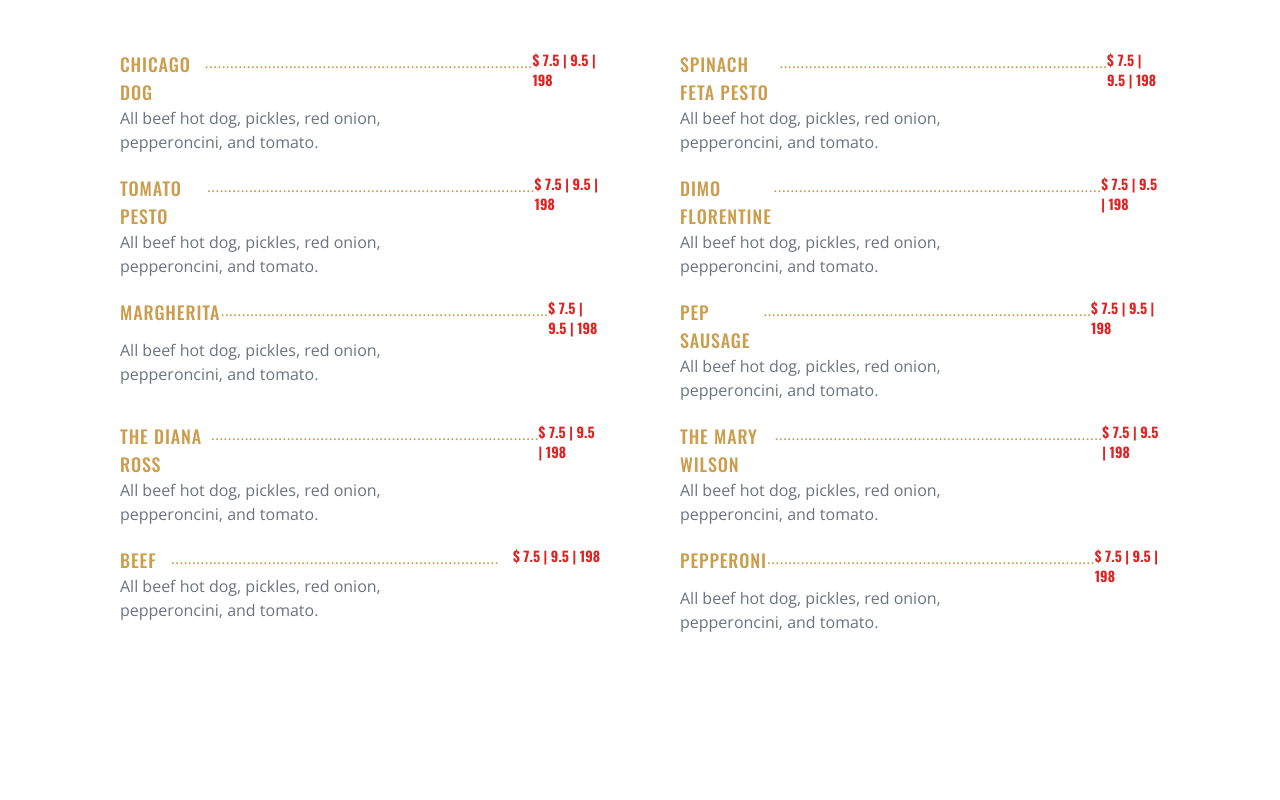
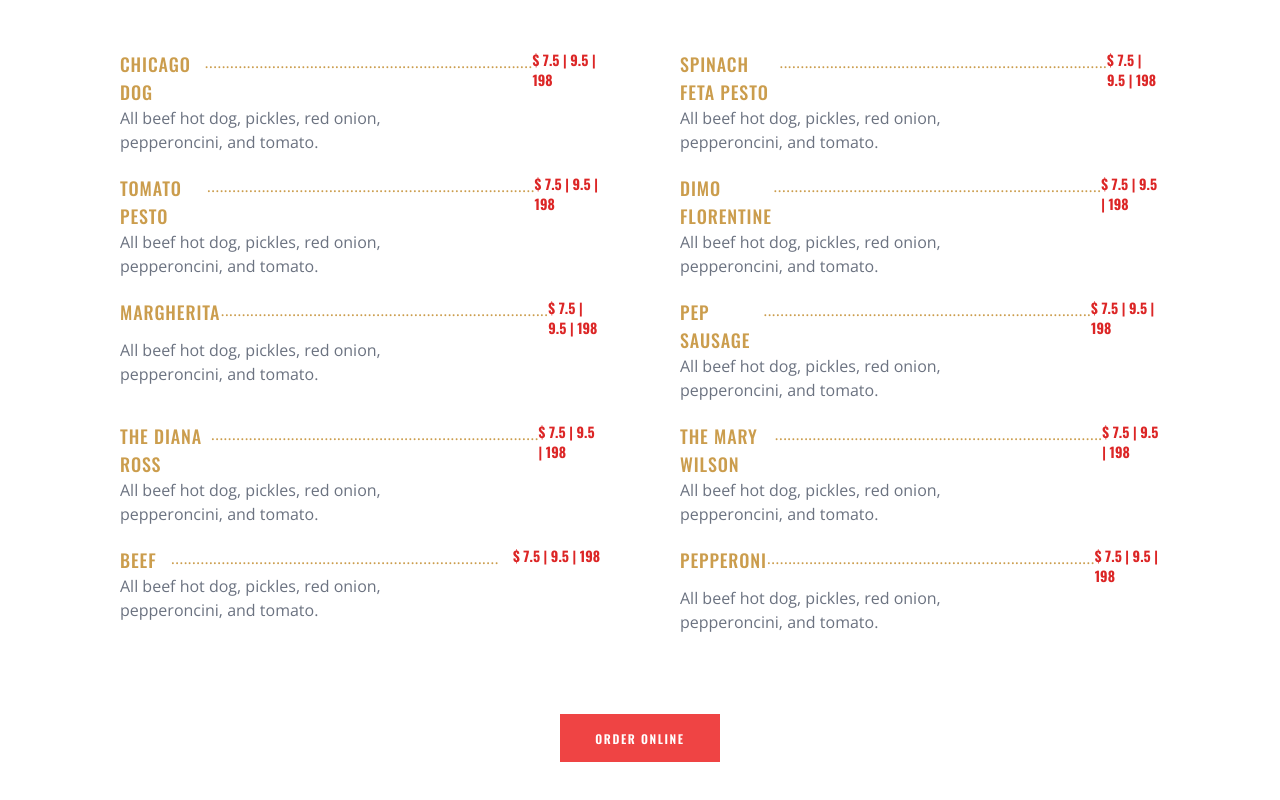
Before and after one commit to Rozey17/tailwind-templates, a Next.js app: page /pizzeria in a window 1280 px wide. Shown: the part 2602-3402 px from the top of the page. Before the commit the page ends 3316 px from the top, so only its background shows below. Built offline with nearby package versions, Linux system fonts and the light colour scheme.

Commit message:
chore:wip

```diff
--- a/pages/pizzeria.tsx
+++ b/pages/pizzeria.tsx
@@ -163,7 +163,7 @@ const Pizzeria = () => {
           </div>
         </div>
       </section>
-      <section className="p-20 space-y-20 ">
+      <section className="p-20 space-y-20 flex flex-col items-center">
         <div className="space-y-5 text-center w-1/2 mx-auto ">
           <p className="text-red-600 text-xs font-medium tracking-[0.15em] font-oswald uppercase">
             pick your favorites
@@ -193,6 +193,9 @@ const Pizzeria = () => {
             </div>
           ))}
         </div>
+        <button className="button-1 ">
+          <span>order online</span>
+        </button>
       </section>
     </>
   );
```
